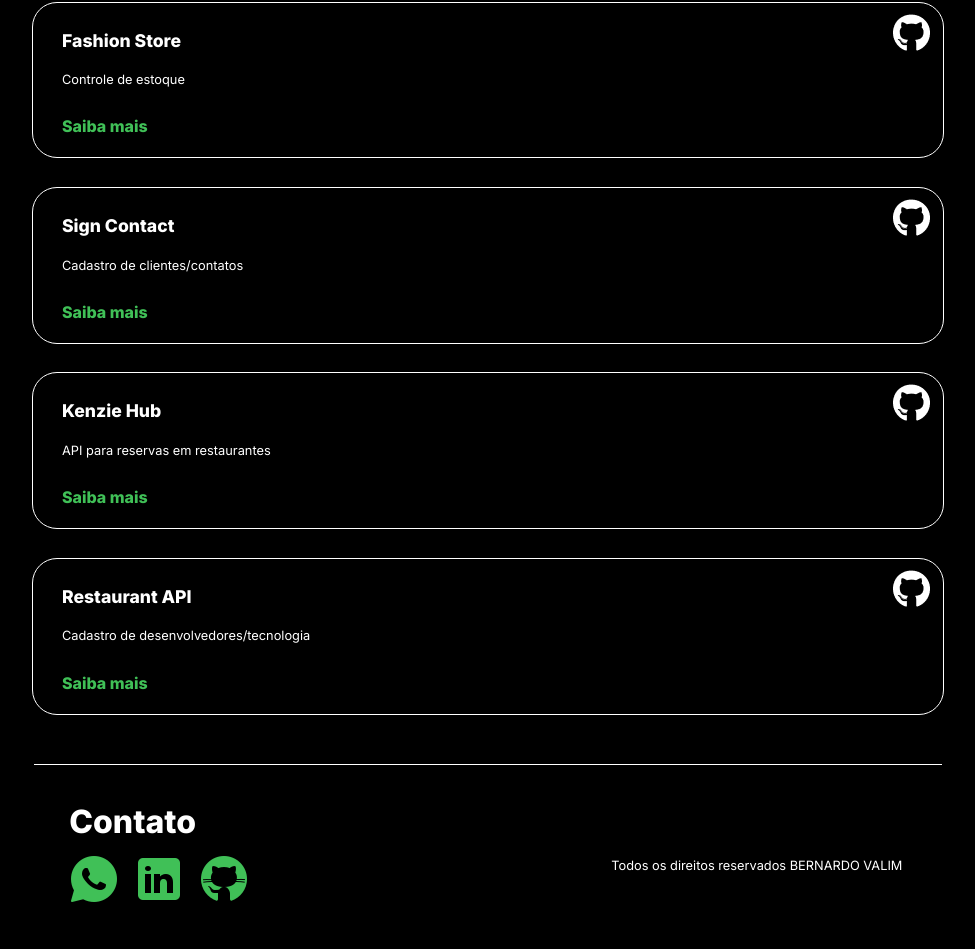
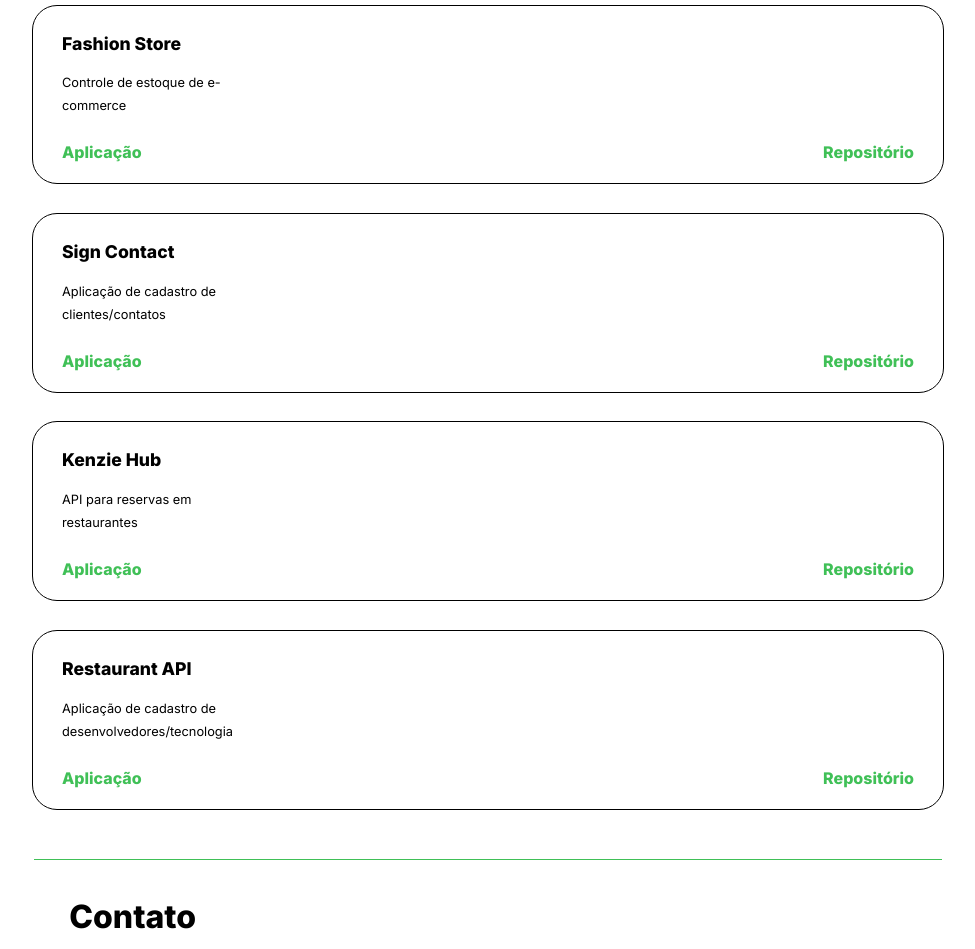
Before and after one commit to Kenzie-Academy-Brasil-Developers/m3-s1-entrega-portfolio-template_bervalim, a React (Vite) app: page / in a window 1280 px wide. Shown: the part 1576-2525 px from the top of the page, without its empty margins (152-1127 px from the left). Built offline with nearby package versions, Linux system fonts and the light colour scheme.

Commit message:
fix/darkMode-Button

```diff
--- a/src/components/BannerSection/style.module.css
+++ b/src/components/BannerSection/style.module.css
@@ -12,9 +12,17 @@
   width: 100%;
   border-radius: 255px;
 }
-@media (min-width: 1024px) {
+.bannerInfo {
+  display: flex;
+  flex-direction: column;
+  align-items: center;
+  justify-content: center;
+}
+
+@media (min-width: 830px) {
   .bannerInfo {
     display: flex;
+    flex-direction: row;
     align-items: center;
     justify-content: center;
     gap: 161px;
--- a/src/components/DarkMode/index.jsx
+++ b/src/components/DarkMode/index.jsx
@@ -1,15 +1,51 @@
-import React from "react";
+import React, { useEffect } from "react";
 import "./DarkMode.css";
 import Sun from "../../assets/Sun.png";
 import Moon from "../../assets/Moon.png";
 
 export const DarkMode = () => {
+  const setThemeToLocalStorage = (theme) => {
+    localStorage.setItem("theme", theme);
+  };
+
+  const getThemeFromLocalStorage = () => {
+    return localStorage.getItem("theme") || "light";
+  };
+
+  useEffect(() => {
+    const theme = getThemeFromLocalStorage();
+    document.body.setAttribute("data-theme", theme);
+  }, []);
+
+  const setDarkMode = () => {
+    document.body.setAttribute("data-theme", "dark");
+    setThemeToLocalStorage("dark");
+  };
+
+  const setLightMode = () => {
+    document.body.setAttribute("data-theme", "light");
+    setThemeToLocalStorage("light");
+  };
+
+  const toggleTheme = (event) => {
+    if (event.target.checked) setDarkMode();
+    else setLightMode();
+  };
+
+  const theme = localStorage.getItem("theme");
+
   return (
     <div className="dark_mode">
-      <input className="dark_mode_input" type="checkbox" id="darkmode-toggle" />
-      <label className="dark_mode_label" for="darkmode-toggle">
-        <img src={Sun} className="sun" />
-        <img src={Moon} className="moon" />
+      <input
+        className="dark_mode_input"
+        type="checkbox"
+        id="darkmode-toggle"
+        onChange={toggleTheme}
+        defaultChecked={theme === "dark"}
+      />
+      <label className="dark_mode_label" htmlFor="darkmode-toggle">
+        <img src={Sun} className="sun" alt="Sun" />
+        <img src={Moon} className="moon" alt="Moon" />
       </label>
     </div>
   );
--- a/src/components/Footer/style.module.css
+++ b/src/components/Footer/style.module.css
@@ -1,6 +1,6 @@
 .footer {
-  border-top: 1px solid rgba(255, 255, 255, 1);
-  border-bottom: 1px solid rgba(255, 255, 255, 1);
+  border-top: 1px solid var(--primary-color);
+  border-bottom: 1px solid var(--primary-color);
   padding: 1rem;
   width: 90%;
   max-width: 908px;
--- a/src/components/Header/style.module.css
+++ b/src/components/Header/style.module.css
@@ -4,6 +4,9 @@
   justify-content: center;
   align-items: center;
   gap: 1.25rem;
+}
+.header {
+  border-bottom: 3px solid var(--primary-color);
 }
 .Logo {
   font-family: var(--font-alternative);
--- a/src/components/ProjectSection/ProjectCard/index.jsx
+++ b/src/components/ProjectSection/ProjectCard/index.jsx
@@ -1,5 +1,4 @@
 import { useTranslation } from "react-i18next";
-import gitIcon from "../../../assets/git-icon.png";
 import styles from "./style.module.css";
 
 export const ProjectCard = ({
@@ -16,13 +15,15 @@ export const ProjectCard = ({
       <div className={styles.projectContent}>
         <h3 className="title sm">{name}</h3>
         <p className="paragraph">{description}</p>
-        <a href={applicationLink} className="anchor">
-          Saiba mais
-        </a>
+        <div className={styles.anchors}>
+          <a href={applicationLink} className="anchor">
+            {t("Aplicacao")}
+          </a>
+          <a href={repositoryLink} className="anchor">
+            {t("Repositorio")}
+          </a>
+        </div>
       </div>
-      <a href={repositoryLink}>
-        <img src={gitIcon} alt="gitIcon"></img>
-      </a>
     </li>
   );
 };
--- a/src/components/ProjectSection/ProjectCard/style.module.css
+++ b/src/components/ProjectSection/ProjectCard/style.module.css
@@ -2,13 +2,6 @@
   width: 100%;
   max-width: 1000px;
   padding: 1rem 1.8rem;
-  position: relative;
-}
-
-.projectItem img {
-  position: absolute;
-  top: 0.6875rem;
-  right: 0.8125rem;
 }
 
 .projectContent {
@@ -18,4 +11,13 @@
 .projectContent p {
   margin-top: 15px;
   margin-bottom: 20px;
+  width: 100%;
+  max-width: 200px;
 }
+
+.anchors {
+  display: flex;
+  flex-direction: row;
+  align-items: center;
+  justify-content: space-between;
+}
--- a/src/components/ProjectSection/style.module.css
+++ b/src/components/ProjectSection/style.module.css
@@ -9,10 +9,10 @@
   justify-content: center;
   gap: 1.8rem;
 }
-@media (min-width: 900px) {
+@media (min-width: 500px) {
   .projectList {
     display: flex;
-    flex-direction: column;
+    flex-direction: row;
     align-items: center;
     justify-content: center;
     flex-wrap: wrap;
--- a/src/i18.js
+++ b/src/i18.js
@@ -12,18 +12,21 @@ const resources = {
       Apresentacao:
         "Um desenvolvedor full stack e entusiasta por tecnologia...Conheça os meus projetos abaixo:",
       SobreMim: "Sobre mim",
-      SaibaMais: "Saiba mais",
+      SaibaMais: "Saiba Mais",
       QuemSou:
         "Interessado por tecnologia desde pequeno, atualmente estou em transição de carreira para o desenvolvimento de software . Acredito que a tecnologia tem o poder de transformar o mundo, trazendo acessibilidade, disrupção e evolução para todos, dessa forma fico entusiasmado em fazer parte dessa transformação. Possuo experiência na construção de projetos full stack e familiaridade com conceitos de reatividade, autenticação, autorização, construção de documentação de APIs com swagger, e desenvolvimento de aplicações em linguagem single-thread, Vivências em utilização de Metodologias ágeis, como dailies ,1:1 e sprints",
-      controleEstoque: "Controle de estoque",
+      controleEstoque: "Controle de estoque de e-commerce",
       cadastroClient: "Cadastro de clientes/contatos",
       cadastroDevs: "Cadastro de desenvolvedores/tecnologia",
       restaurantApi: "Api para reservas em restaurantes",
       direitos: "Todos os direitos reservados",
-      project1Description: "Controle de estoque",
-      project2Description: "Cadastro de clientes/contatos",
+      project1Description: "Controle de estoque de e-commerce",
+      project2Description: "Aplicação de cadastro de clientes/contatos",
       project3Description: "API para reservas em restaurantes",
-      project4Description: "Cadastro de desenvolvedores/tecnologia",
+      project4Description:
+        "Aplicação de cadastro de desenvolvedores/tecnologia",
+      Aplicacao: "Aplicação",
+      Repositorio: "Repositório",
     },
   },
   en: {
@@ -48,6 +51,8 @@ const resources = {
       project2Description: "Customer/contact registration",
       project3Description: "API for restaurant reservations",
       project4Description: "Developer/technology registration",
+      Aplicacao: "Application",
+      Repositorio: "Repository",
     },
   },
 };
--- a/src/styles/globalstyles.css
+++ b/src/styles/globalstyles.css
@@ -1,13 +1,20 @@
 :root {
   --primary-color: #40c057;
   --primary-color-hover: #8ce99a;
-  --grey-scale1: #000000;
-  --grey-scale2: #ffffff;
+  --grey-scale2: #000; /* Definido como preto por padrão */
+  --body-background: #fff; /* Definido como branco por padrão */
   --font-primary: "Inter", sans-serif;
   --font-secondary: "Poppins", sans-serif;
   --font-alternative: "IBM Plex Sans", sans-serif;
 }
 
+[data-theme="dark"] {
+  --body-background: #000;
+  --primary-color: #40c057;
+  --primary-color-hover: #8ce99a;
+  --grey-scale2: #fff; /* Mudado para branco no tema escuro */
+}
+
 body {
-  background-color: var(--grey-scale1);
+  background-color: var(--body-background);
 }
```
